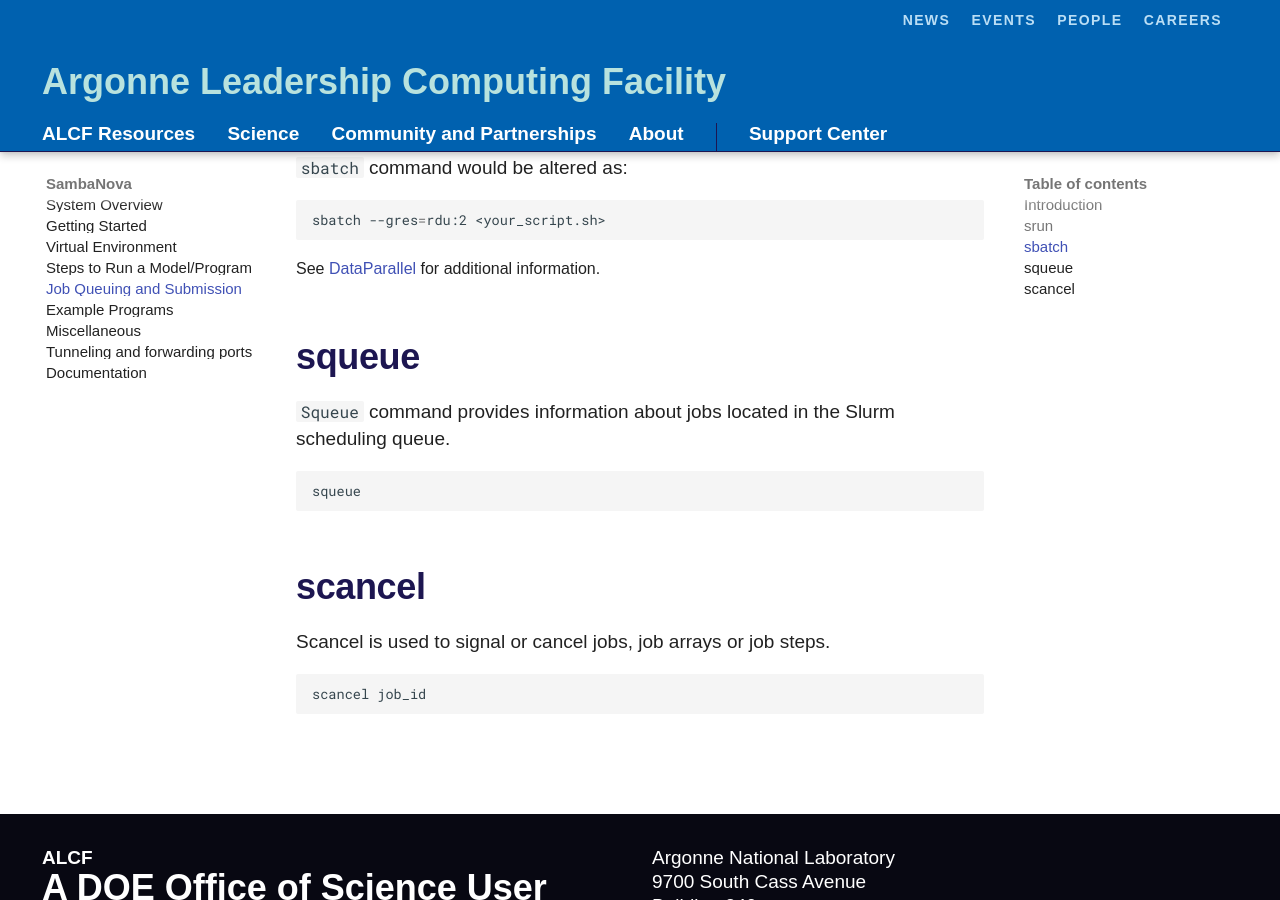
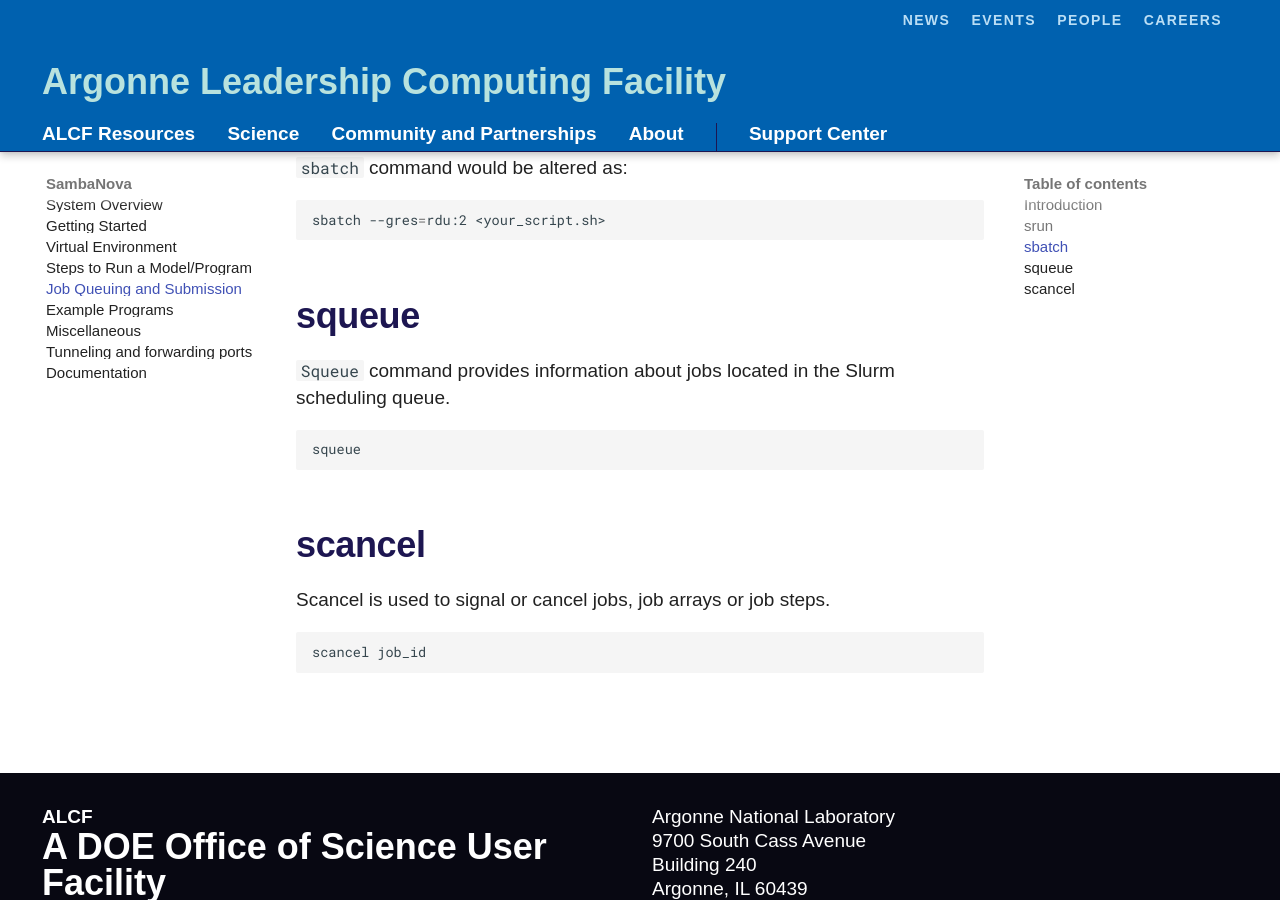
Before and after one commit to argonne-lcf/ai-testbed-userdocs, an MkDocs documentation site: the page built from docs/sambanova/Job-Queuing-and-Submission.md, in a window 1280 px wide and 900 px high, scrolled down 1278 px. Built offline with MkDocs 1.6.1 and Material for MkDocs 9.7.7, drawn with Linux system fonts in a browser that asks for light colours; some web fonts are replaced; comment, search, counter and statistics services are not loaded.

Commit message:
Update Job-Queuing-and-Submission.md

````diff
--- a/docs/sambanova/Job-Queuing-and-Submission.md
+++ b/docs/sambanova/Job-Queuing-and-Submission.md
@@ -46,7 +46,7 @@
 ```bash
 sbatch --gres=rdu:2 <your_script.sh>
 ```
-See [DataParallel](DataParallel.md) for additional information.
+<!--- See [DataParallel](DataParallel.md) for additional information. --->
 
 ## squeue
 `Squeue` command provides information about jobs located in the Slurm scheduling queue.
````
